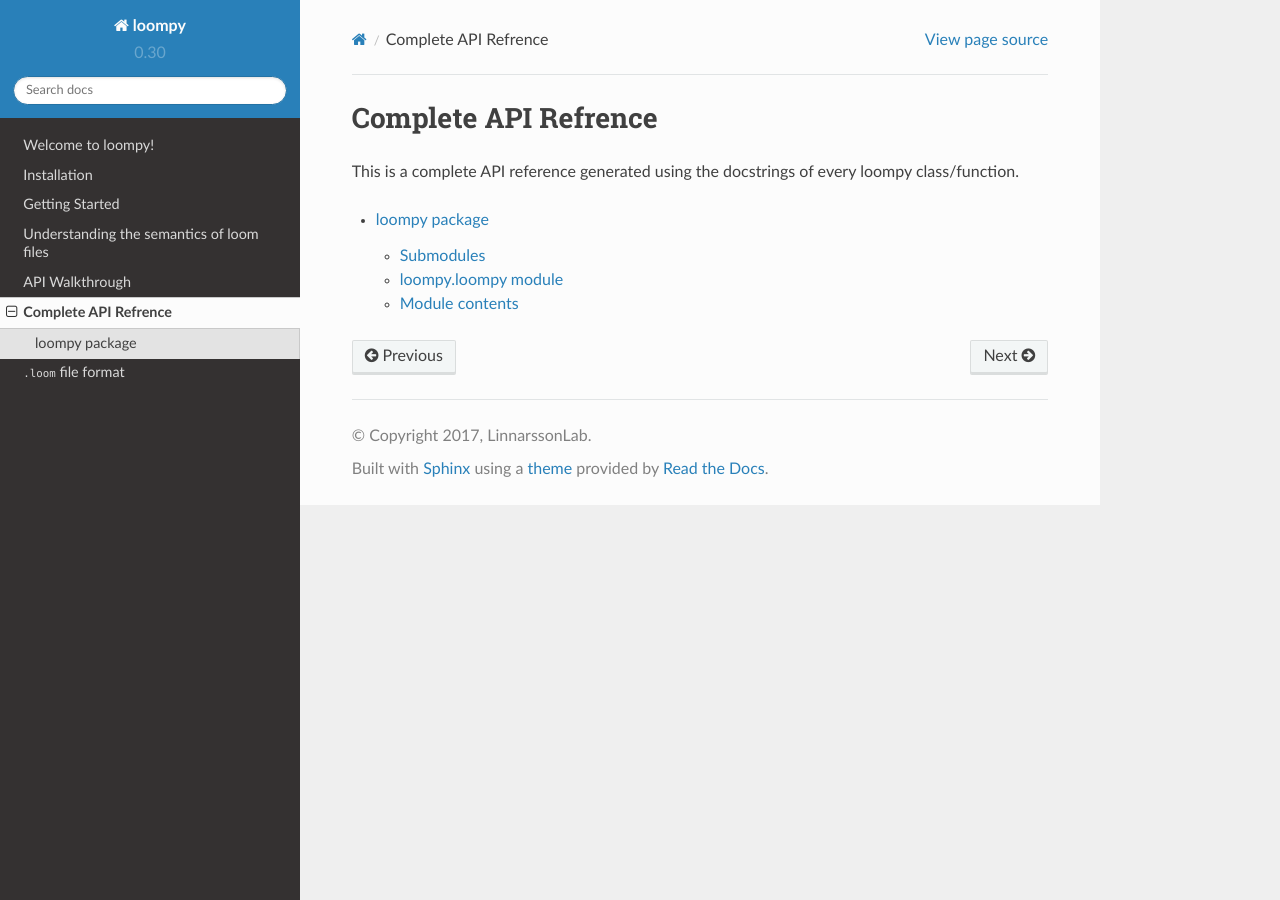
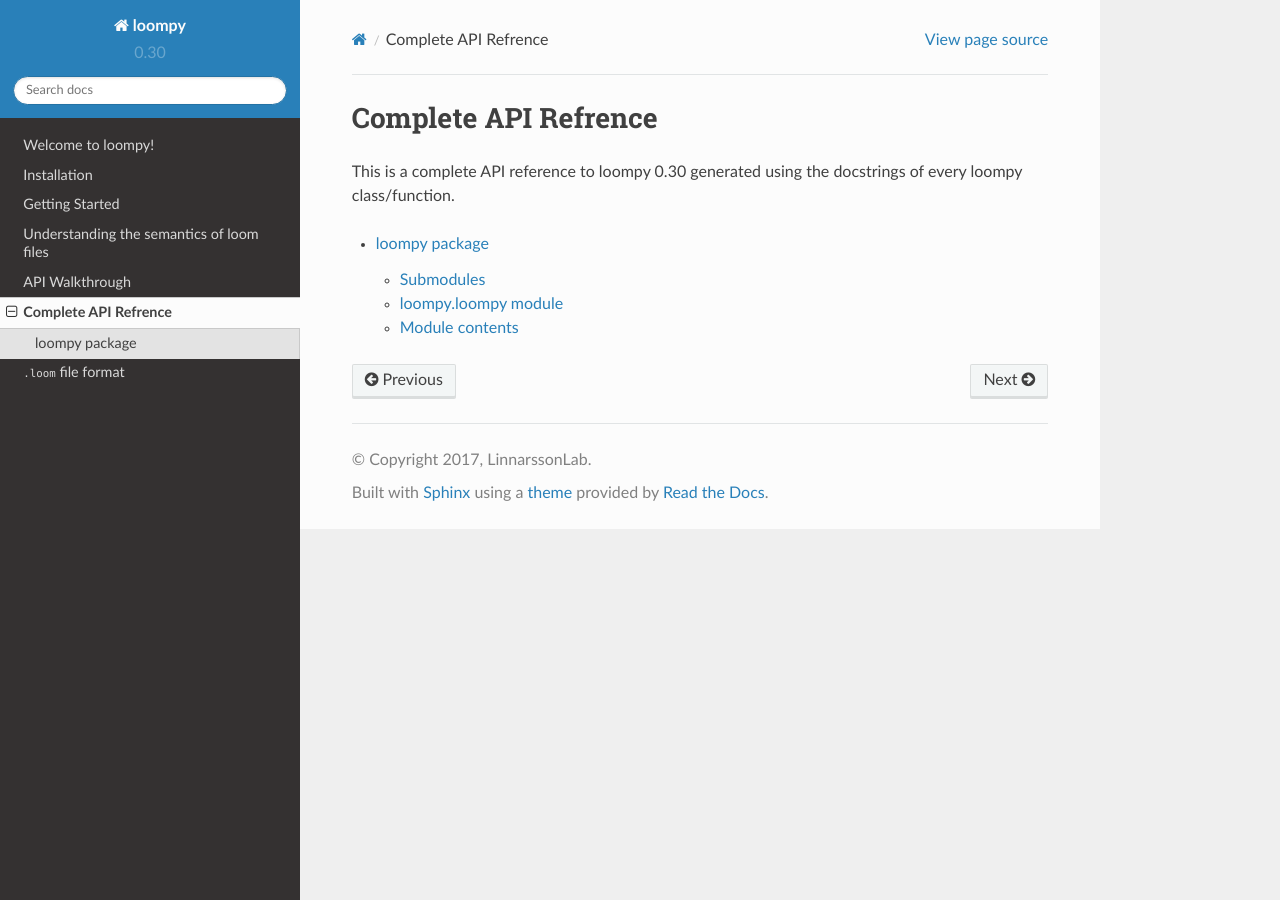
Before and after one commit to linnarsson-lab/loompy, a Sphinx documentation site: the page built from doc/fullapi/index.rst, in a window 1280 px wide. Built offline with Sphinx 7.4.7 and the Read the Docs theme 2.0.0, drawn with Linux system fonts in a browser that asks for light colours.

Commit message:
try to trigger autobuild

```diff
--- a/doc/fullapi/index.rst
+++ b/doc/fullapi/index.rst
@@ -3,7 +3,7 @@
 Complete API Refrence
 =====================
 
-This is a complete API reference generated using the docstrings of every loompy class/function.
+This is a complete API reference to loompy |version| generated using the docstrings of every loompy class/function.
 
 .. _autoapi:
 
```
Also changed, not shown: 1 other file.
